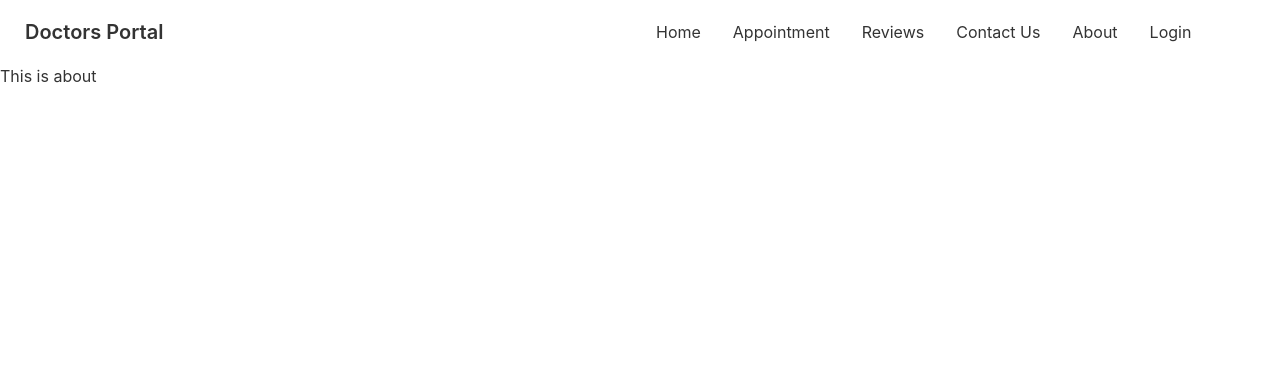
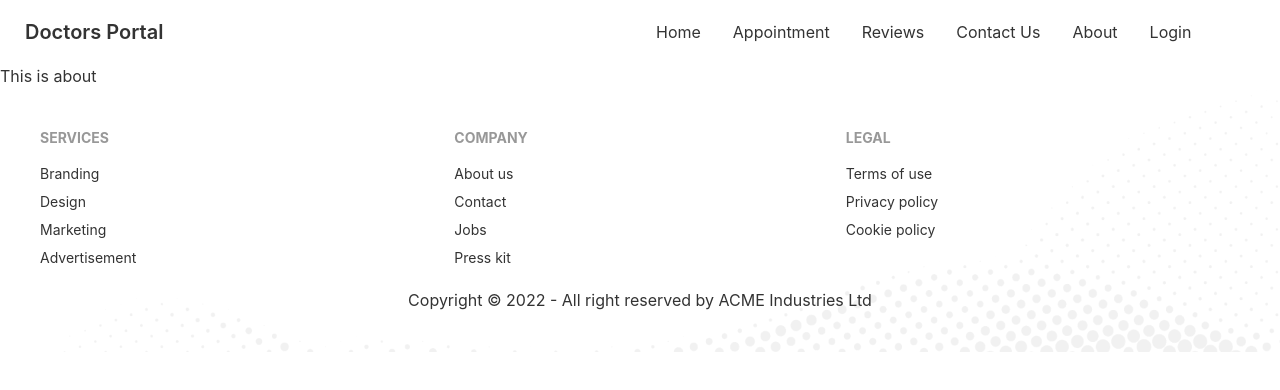
Before and after one commit to Neelporos/doctors-portal-client-site, a React (Create React App) app: page /about in a window 1280 px wide. Shown: the top 390 px of the page. Built offline with nearby package versions, Linux system fonts and the light colour scheme.

Commit message:
Footer Done

```diff
--- a/src/App.js
+++ b/src/App.js
@@ -6,6 +6,7 @@ import Contact from './Pages/Contact/Contact';
 import Home from './Pages/Home/Home';
 import Login from './Pages/Login/Login';
 import Reviews from './Pages/Reviews/Reviews';
+import Footer from './Pages/Shared/Footer';
 import Navbar from './Pages/Shared/Navbar';
 
 function App() {
@@ -20,6 +21,7 @@ function App() {
           <Route path='/login' element={<Login></Login>}></Route>
           <Route path='/about' element={<About></About>}></Route>
         </Routes>
+        <Footer></Footer>
     </div>
   );
 }
--- /dev/null
+++ b/src/Pages/Shared/Footer.js
@@ -0,0 +1,39 @@
+import React from "react";
+import footer from "../../assets/images/footer.png";
+
+const Footer = () => {
+  return (
+    <footer
+      style={{ backgroundImage: `url(${footer})`, backgroundSize: "cover" }}
+      class=" p-10 "
+    >
+      <div className="footer">
+        <div>
+          <span class="footer-title">Services</span>
+          <a class="link link-hover">Branding</a>
+          <a class="link link-hover">Design</a>
+          <a class="link link-hover">Marketing</a>
+          <a class="link link-hover">Advertisement</a>
+        </div>
+        <div>
+          <span class="footer-title">Company</span>
+          <a class="link link-hover">About us</a>
+          <a class="link link-hover">Contact</a>
+          <a class="link link-hover">Jobs</a>
+          <a class="link link-hover">Press kit</a>
+        </div>
+        <div>
+          <span class="footer-title">Legal</span>
+          <a class="link link-hover">Terms of use</a>
+          <a class="link link-hover">Privacy policy</a>
+          <a class="link link-hover">Cookie policy</a>
+        </div>
+      </div>
+      <div className="text-center pt-5">
+        <p>Copyright © 2022 - All right reserved by ACME Industries Ltd</p>
+      </div>
+    </footer>
+  );
+};
+
+export default Footer;
```
